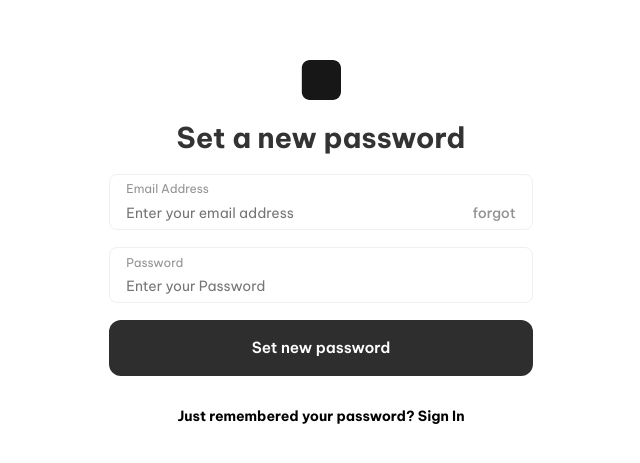
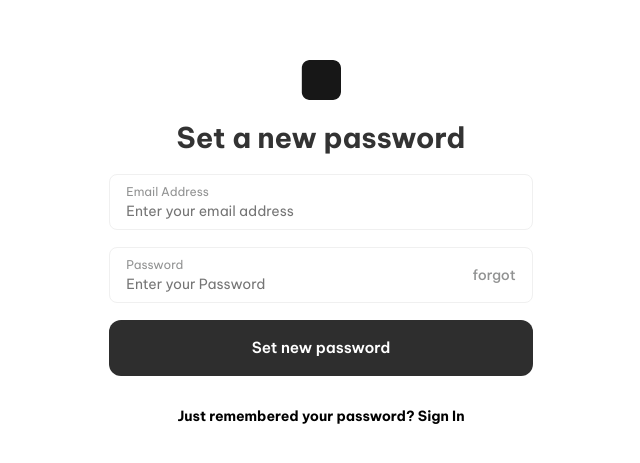
Before and after one commit to Mokunfopeakinyemi/NETLIFY, a React (Create React App) app: page /set in a window 1280 px wide. Shown: the part 157-620 px from the top of the page, without its empty margins (319-959 px from the left). Built offline with nearby package versions, Linux system fonts and the light colour scheme.

Commit message:
Your commit message here

```diff
--- a/src/assets/input.css
+++ b/src/assets/input.css
@@ -5,6 +5,9 @@
   line-height: 16px;
   letter-spacing: 0%;
   vertical-align: middle;
+  border: none; /* Remove the border from the input */
+  outline: none; /* Remove the outline on focus */
+  width: 100%; /* Make the input take the full width */
 }
 
 .emails-login {
@@ -16,27 +19,33 @@
 }
 
 .form-group-logininput {
-  width: 423.58px;
+  width: 498.58px;
   display: flex;
-  flex-direction: column;
   height: 56px;
   gap: 4px;
-  align-items: flex-start;
+  align-items: center;
   border-radius: 8px;
   border: 1.2px solid #f0f0f0;
   padding: 0px 16px;
-  justify-content: center; /* Ensures everything is vertically centered */
+  justify-content: space-between;
+}
+
+.form-group-logininput:hover {
+  border-color: #333;
+  transition: 0.3s;
 }
 
 .form-group-logininput:focus-within {
   border-color: #333;
 }
 
-.form-link {
+.form-label-container {
   display: flex;
-  align-items: center;
-  width: 100%;
-  justify-content: space-between;
+  flex-direction: column;
+  width: 303px;
+  padding: 0px;
+  justify-content: space-between; /* Distribute space between label and link */
+  align-items: flex-start; /* Align items vertically in the center */
 }
 
 .forgot-link {
--- a/src/assets/input.tsx
+++ b/src/assets/input.tsx
@@ -12,13 +12,13 @@ const Input = ({ label, text, forgot, width = "423.58px" }: InputString) => {
   return (
     <div className="form-g" style={{ width }}>
       <div className="form-group-logininput" style={{ width }}>
-        <label className="emails-login">{label}</label>
-        <div className="form-link">
+        <div className="form-label-container">
+          <label className="emails-login">{label}</label>
           <input type="email" className="emaillogin" placeholder={text} />
-          <Link to="/forgot" className="forgot-link">
-            {forgot}
-          </Link>
-        </div>
+        </div>{" "}
+        <Link to="/forgot" className="forgot-link">
+          {forgot}
+        </Link>
       </div>
     </div>
   );
--- a/src/pages/forgot/Check.tsx
+++ b/src/pages/forgot/Check.tsx
@@ -22,9 +22,8 @@ const CheckInbox = () => {
           <Button text="Open Gmail" />
         </Link>
         <p className="signin-text">
-          Just remembered your password?{" "}
           <Link to="/login" className="signcheck">
-            Sign In
+            Just remembered your password? Sign In
           </Link>
         </p>
       </div>
--- a/src/pages/forgot/Setnew.css
+++ b/src/pages/forgot/Setnew.css
@@ -125,15 +125,11 @@ body {
 .form-group:focus {
   border: 1.2px solid #333;
 }
-.ogo {
-  width: 40;
-  height: 40;
-  border-radius: 8px;
-}
 
 label {
   display: block;
-}/* Center everything on the page */
+}
+
 body {
   display: flex;
   justify-content: center;
@@ -143,12 +139,6 @@ body {
   font-family: Arial, sans-serif;
 }
 
-/* Remove text underline from links */
-a {
-  text-decoration: none;
-}
-
-/* Container styling */
 .containerset {
   text-align: center;
   color: #333;
@@ -161,7 +151,6 @@ a {
   gap: 17px;
 }
 
-/* Title styling */
 .titleset {
   font-family: "Be Vietnam Pro";
   font-weight: 700;
@@ -172,7 +161,6 @@ a {
   vertical-align: middle;
 }
 
-/* Button styling */
 .butset {
   text-decoration: none;
 }
@@ -193,24 +181,21 @@ a {
   background-color: #333;
 }
 
-/* Sign-in text */
 .signin-text {
   font-size: 14px;
   color: #555;
 }
 
-/* Sign-in link */
 .signin-link {
   color: #000;
   font-weight: bold;
   cursor: pointer;
+  text-decoration: none;
 }
 
 .signin-link:hover {
   opacity: 80%;
 }
-
-/* Header image */
 .headset {
   width: 40px;
   height: 40px;
@@ -244,7 +229,6 @@ a {
   text-decoration: none;
   font-size: 1em;
   text-align: center;
-  margin-top: 10px;
 }
 
 .sign-in-button:hover {
--- a/src/pages/forgot/Setnew.tsx
+++ b/src/pages/forgot/Setnew.tsx
@@ -14,9 +14,9 @@ const ResetPassword = () => {
       <Input
         label="Email Address"
         text="Enter your email address"
-        forgot="forgot"
+        forgot=""
       />
-      <Input label="Password" text="Enter your Password" forgot="" />
+      <Input label="Password" text="Enter your Password" forgot="forgot" />
       <Link className="butset" to="">
         <Button text="Set new password" />
       </Link>
--- a/src/pages/signin/Login.tsx
+++ b/src/pages/signin/Login.tsx
@@ -18,9 +18,9 @@ function LoginForm() {
           <Input
             label="Email Address"
             text="Enter your email address"
-            forgot="forgot"
+            forgot=""
           />
-          <Input label="Password" text="Enter your password" forgot="" />
+          <Input label="Password" text="Enter your password" forgot="forgot" />
 
         <Button text="Sign In" />
 
--- a/src/pages/signup/Email.css
+++ b/src/pages/signup/Email.css
@@ -21,6 +21,11 @@ body, html {
 
 .email-confirmation-content {
   text-align: center;
+  display: flex;
+  align-items: center;
+  justify-content: center;
+  gap: 17px;
+  flex-direction: column;
   padding: 32px;
   border-radius: 10px;
   box-shadow: 0 2px 10px rgba(0, 0, 0, 0.1);
@@ -33,7 +38,6 @@ body, html {
   width: 48px;
   height: 48px;
   background-color: #444;
-  margin: 0 auto 16px;
   border-radius: 6px;
 }
 
@@ -43,13 +47,11 @@ body, html {
   color: #222;
   text-decoration: none;
   display: block;
-  margin-bottom: 12px;
 }
 
 .email-confirmation-message {
   font-size: 15px;
   color: #666;
-  margin-bottom: 16px;
 }
 
 .email-confirmation-button {
@@ -70,7 +72,6 @@ body, html {
 .email-confirmation-signin {
   font-size: 14px;
   color: #555;
-  margin-top: 16px;
 }
 
 .email-confirmation-signin a {
```
